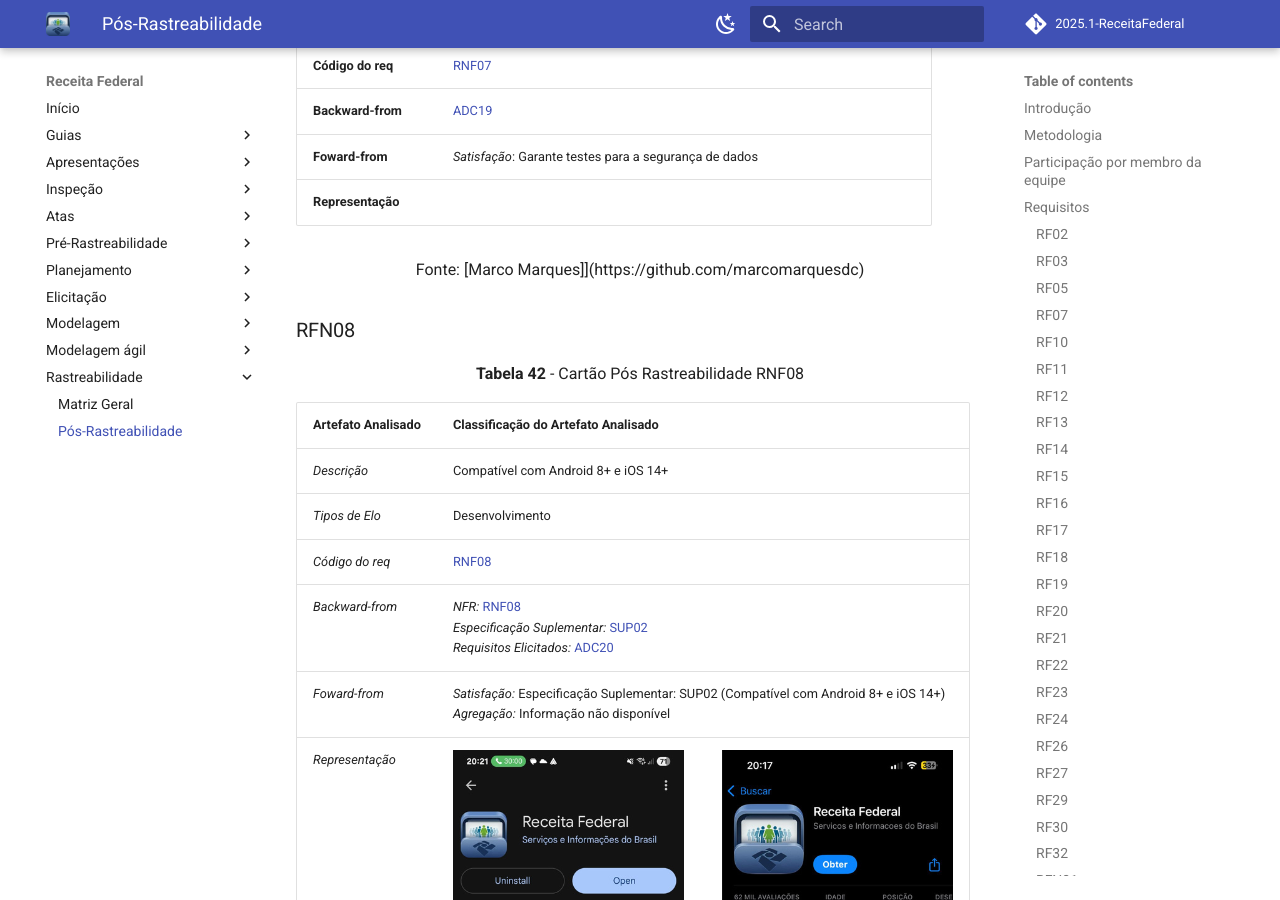
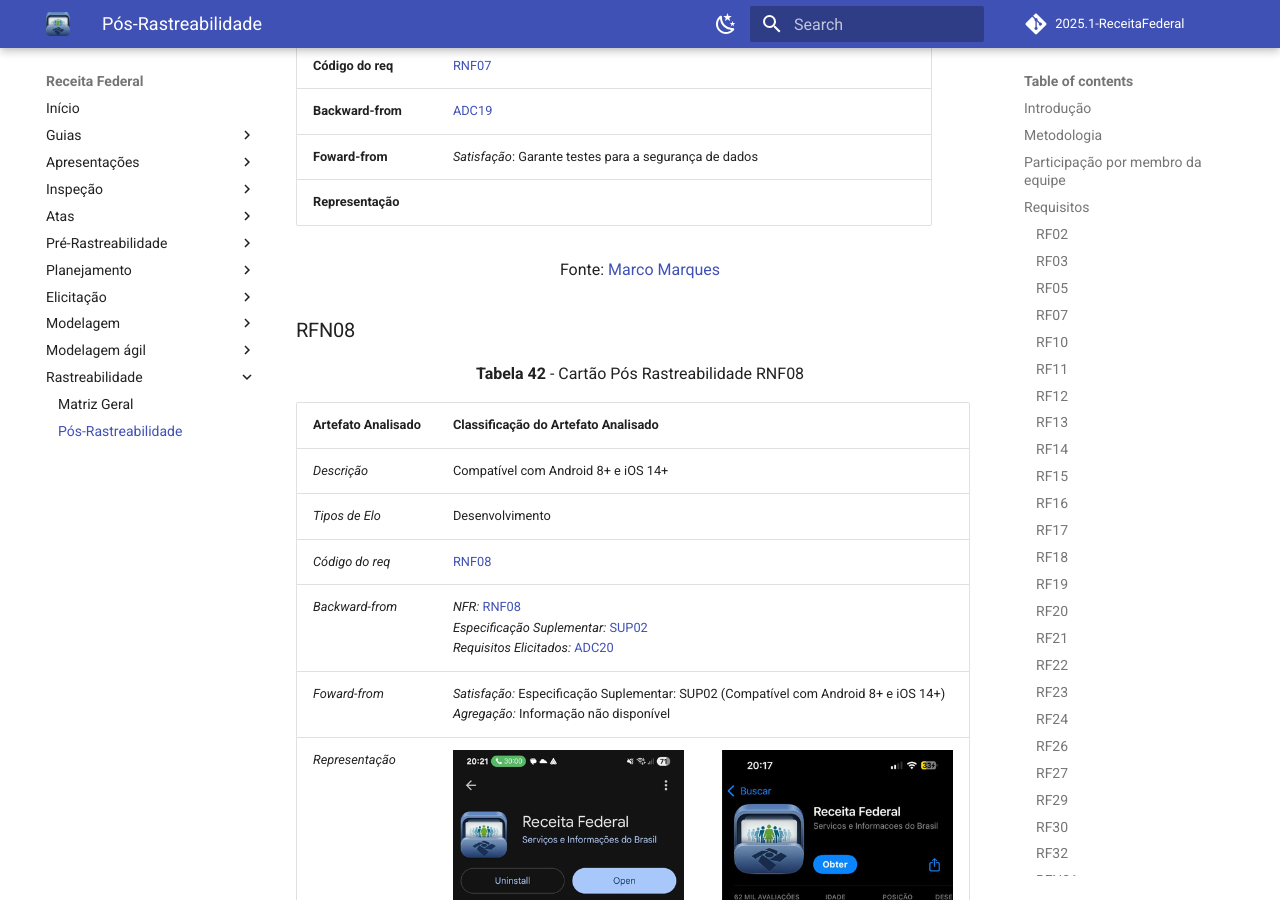
Before and after one commit to Requisitos-de-Software/2025.1-Meu-INSS, an MkDocs documentation site: the page built from docs/rastreabilidade/pos-rastreabilidade.md, in a window 1280 px wide and 900 px high, scrolled down 19388 px. Built offline with MkDocs 1.6.1 and Material for MkDocs 9.7.7, drawn with Linux system fonts in a browser that asks for light colours; comment, search, counter and statistics services are not loaded.

Commit message:
corringindo texto quebrado MM

```diff
--- a/docs/rastreabilidade/pos-rastreabilidade.md
+++ b/docs/rastreabilidade/pos-rastreabilidade.md
@@ -530,7 +530,7 @@ Tabela 1 - Template do cartão usado na pós-rastreabilidade
 | **Foward-from** | *Satisfação*: Garante testes para a segurança de dados |
 | **Representação** |  |
 
-<font size="3"><p style="text-align: center">Fonte: [Marco Marques]](https://github.com/marcomarquesdc)</p></font>
+<font size="3"><p style="text-align: center">Fonte: [Marco Marques](https://github.com/marcomarquesdc)</p></font>
 
 ### RFN08
 
```
